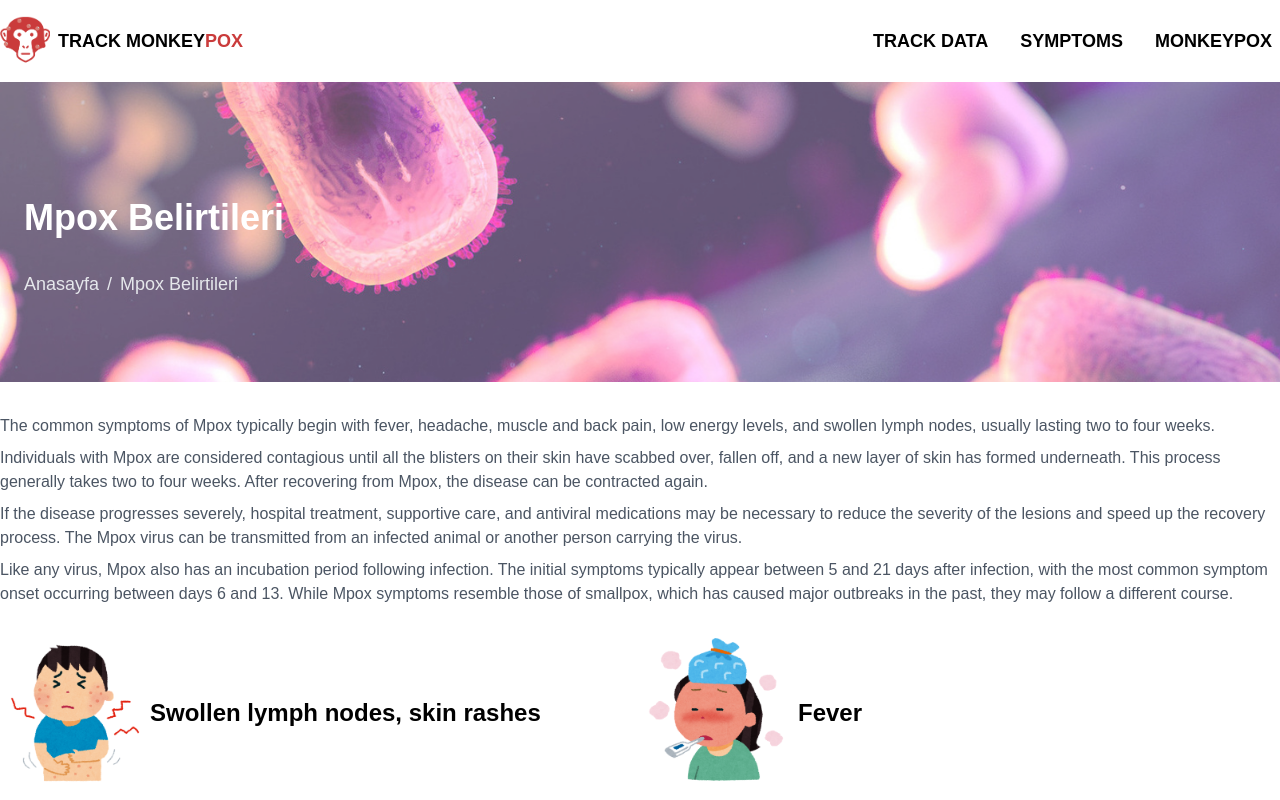
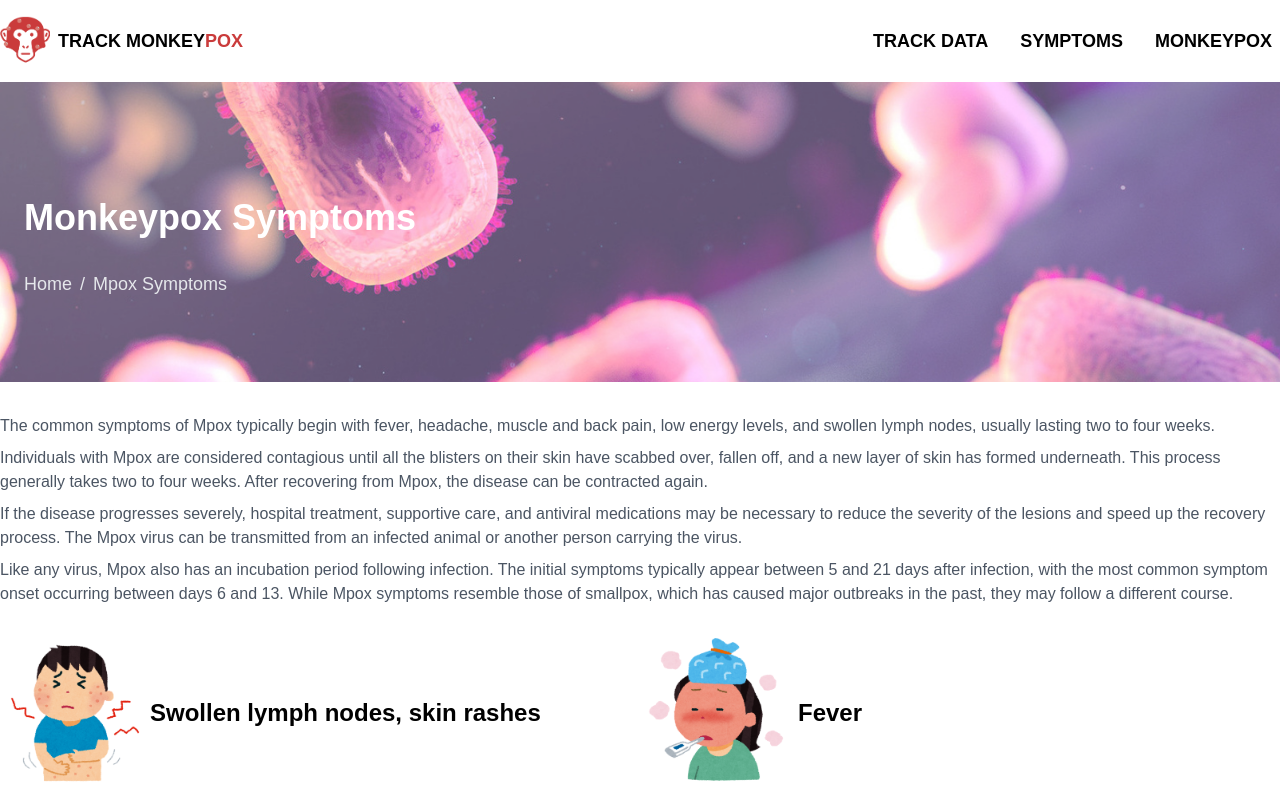
Before and after one commit to muhammetsanli34/monkeypox-frontend, a Next.js app: page /en/monkeypox-symptoms in a window 1280 px wide. Shown: the top 800 px of the page. Built offline with nearby package versions, Linux system fonts and the light colour scheme; a web font is replaced by a local one.

Commit message:
added mising translations

```diff
--- a/src/app/[locale]/about-monkeypox/page.tsx
+++ b/src/app/[locale]/about-monkeypox/page.tsx
@@ -13,7 +13,7 @@ export default function MonkeypoxPage() {
   return (
     <>
       <Overlay
-        title="Maymun Çiçeği"
+        title={t("monkeypox.banner_title")}
         breadcrumb={[
           {
             link: "/",
@@ -28,7 +28,7 @@ export default function MonkeypoxPage() {
 
       <div className="container mx-auto mt-12">
         <h2 className="text-4xl text-left font-bold text-primary mt-12">
-          Sıkça Sorulan Sorular
+          {t("monkeypox.title")}
         </h2>
         <hr className="w-64 mr-auto border-2 border-primary my-6" />
 
--- a/src/app/[locale]/monkeypox-symptoms/page.tsx
+++ b/src/app/[locale]/monkeypox-symptoms/page.tsx
@@ -13,15 +13,15 @@ export default function Symptoms() {
   return (
     <div>
       <Overlay
-        title="Mpox Belirtileri"
+        title={t("symptoms.banner_title")}
         breadcrumb={[
           {
             link: "/",
-            text: "Anasayfa",
+            text: "Home"
           },
           {
             link: "/symptoms",
-            text: "Mpox Belirtileri",
+            text: t("symptoms.breadcrumb"),
           },
         ]}
       />
--- a/src/localization/messages/en.json
+++ b/src/localization/messages/en.json
@@ -33,6 +33,7 @@
         "paragraph2": "As far as scientists know, the Mpox virus can remain on clothes, bedding, towels, objects, electronic devices, and surfaces that an infected person has come into contact with for some time. A person who touches these items and then touches their eyes, nose, or mouth without washing their hands can contract the virus."
     },
     "symptoms": {
+        "banner_title": "Monkeypox Symptoms",
         "paragraph1": "The common symptoms of Mpox typically begin with fever, headache, muscle and back pain, low energy levels, and swollen lymph nodes, usually lasting two to four weeks.",
         "paragraph2": "Individuals with Mpox are considered contagious until all the blisters on their skin have scabbed over, fallen off, and a new layer of skin has formed underneath. This process generally takes two to four weeks. After recovering from Mpox, the disease can be contracted again.",
         "paragraph3": "If the disease progresses severely, hospital treatment, supportive care, and antiviral medications may be necessary to reduce the severity of the lesions and speed up the recovery process. The Mpox virus can be transmitted from an infected animal or another person carrying the virus.",
@@ -44,6 +45,7 @@
         "breadcrumb": "Mpox Symptoms"
     },
     "monkeypox": {
+        "banner_title": "About Monkeypox",
         "title": "Frequently Asked Questions",
         "breadcrumb": "About Monkeypox",
         "question1": "What is Monkeypox?",
--- a/src/localization/messages/tr.json
+++ b/src/localization/messages/tr.json
@@ -33,6 +33,7 @@
         "deaths": "Ölüm Sayısı"
     },
     "symptoms": {
+        "banner_title": "Maymun Çiçeği Belirtileri",
         "paragraph1": "Mpox'un yaygın belirtileri genellikle iki ila dört hafta süren ateş, baş ağrısı, kas ve sırt ağrıları, düşük enerji seviyesi ve şişmiş lenf düğümleri ile başlar.",
         "paragraph2": "Mpox geçiren kişiler, ciltlerindeki tüm kabarcıklar kabuk bağlayıp düştükten ve altında yeni bir deri tabakası oluşana kadar bulaşıcı kabul edilir. Bu süreç genellikle iki ila dört hafta sürer. Mpox geçirdikten sonra, hastalık yeniden bulaşabilir.",
         "paragraph3": "Hastalığın şiddetli seyretmesi durumunda, lezyonların şiddetini azaltmak ve iyileşme süresini hızlandırmak amacıyla hastane tedavisi, destekleyici bakım ve antiviral ilaçlar gerekebilir. Mpox virüsü, enfekte bir hayvandan veya virüs taşıyan başka bir insandan bulaşabilir.",
@@ -44,6 +45,7 @@
         "breadcrumb": "Maymun Çiçeği Belirtiler"
     },
     "monkeypox": {
+        "banner_title": "Maymun Çiçeği",
         "title": "Sıkça Sorulan Sorular",
         "breadcrumb": "Maymun Çiçeği Hakkında",
         "question1": "Maymun Çiçeği Nedir?",
```
